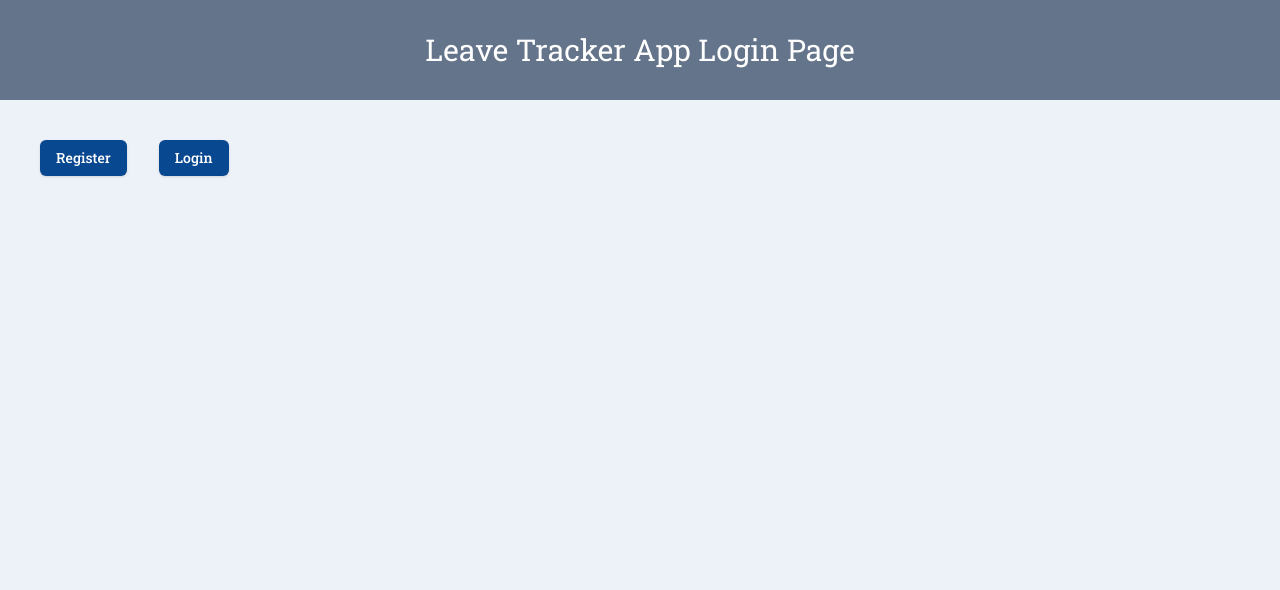
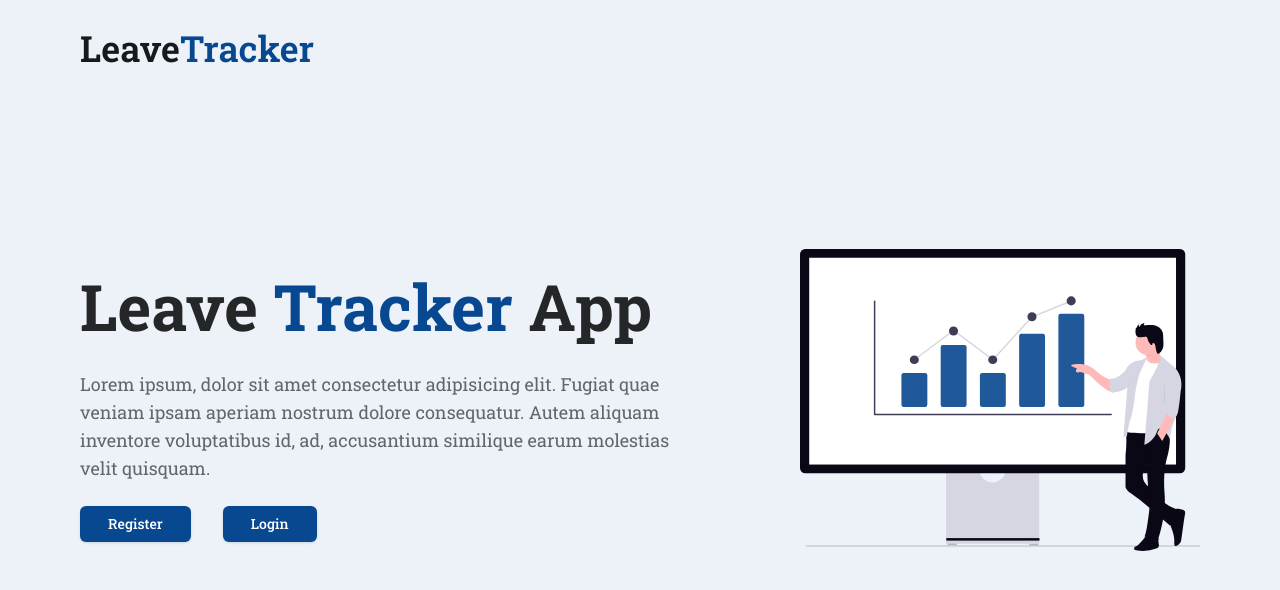
Before and after one commit to priyak1203/LeaveTracker, a React (Vite) app in the folder client/: page / in a window 1280 px wide. Shown: the top 590 px of the page. Built offline with nearby package versions, Linux system fonts and the light colour scheme.

Commit message:
landing page

```diff
--- a/client/src/pages/Landing.tsx
+++ b/client/src/pages/Landing.tsx
@@ -1,21 +1,40 @@
 import { Button } from '@/components/ui/button';
 import { Link } from 'react-router-dom';
+import mainImg from '../assets/main-img.svg';
 
 function Landing() {
   return (
+    <main>
+      <nav className="w-[90vw] max-w-[1120px] h-[12vh] mx-auto flex items-center">
+        <h3 className="font-semibold text-2xl sm:text-3xl md:text-4xl">
+          Leave<span className="text-primary">Tracker</span>
+        </h3>
+      </nav>
+      <section className="w-[90vw] max-w-[1120px] mx-auto min-h-[88vh] grid items-center mt-[-3rem] lg:grid-cols-[_1fr,400px] gap-x-12">
         <div>
-      <h1 className="text-3xl  bg-slate-500 text-white p-8 text-center">
-        Leave Tracker App Login Page
+          <h1 className="capitalize font-[700] text-[3rem] md:text-[4rem] text-accent-foreground mb-4">
+            leave <span className="text-primary">tracker</span> app
           </h1>
-      <div className="m-10 flex gap-8  w-[250px]">
-        <Button>
+          <p className="max-w-[35em] mb-6 leading-8 text-muted-foreground sm:text-md md:text-lg">
+            Lorem ipsum, dolor sit amet consectetur adipisicing elit. Fugiat
+            quae veniam ipsam aperiam nostrum dolore consequatur. Autem aliquam
+            inventore voluptatibus id, ad, accusantium similique earum molestias
+            velit quisquam.
+          </p>
+          <Button className="px-7 py-4 mr-8">
             <Link to={'/register'}>Register</Link>
           </Button>
-        <Button>
+          <Button className="px-7 py-4">
             <Link to={'/login'}>Login</Link>
           </Button>
         </div>
-    </div>
+        <img
+          src={mainImg}
+          alt="main-image"
+          className="hidden w-full object-cover lg:block"
+        />
+      </section>
+    </main>
   );
 }
 
```
Also changed, not shown: client/src/assets/main-img.svg (added). Lines whose indentation alone changed are shown as unchanged.
